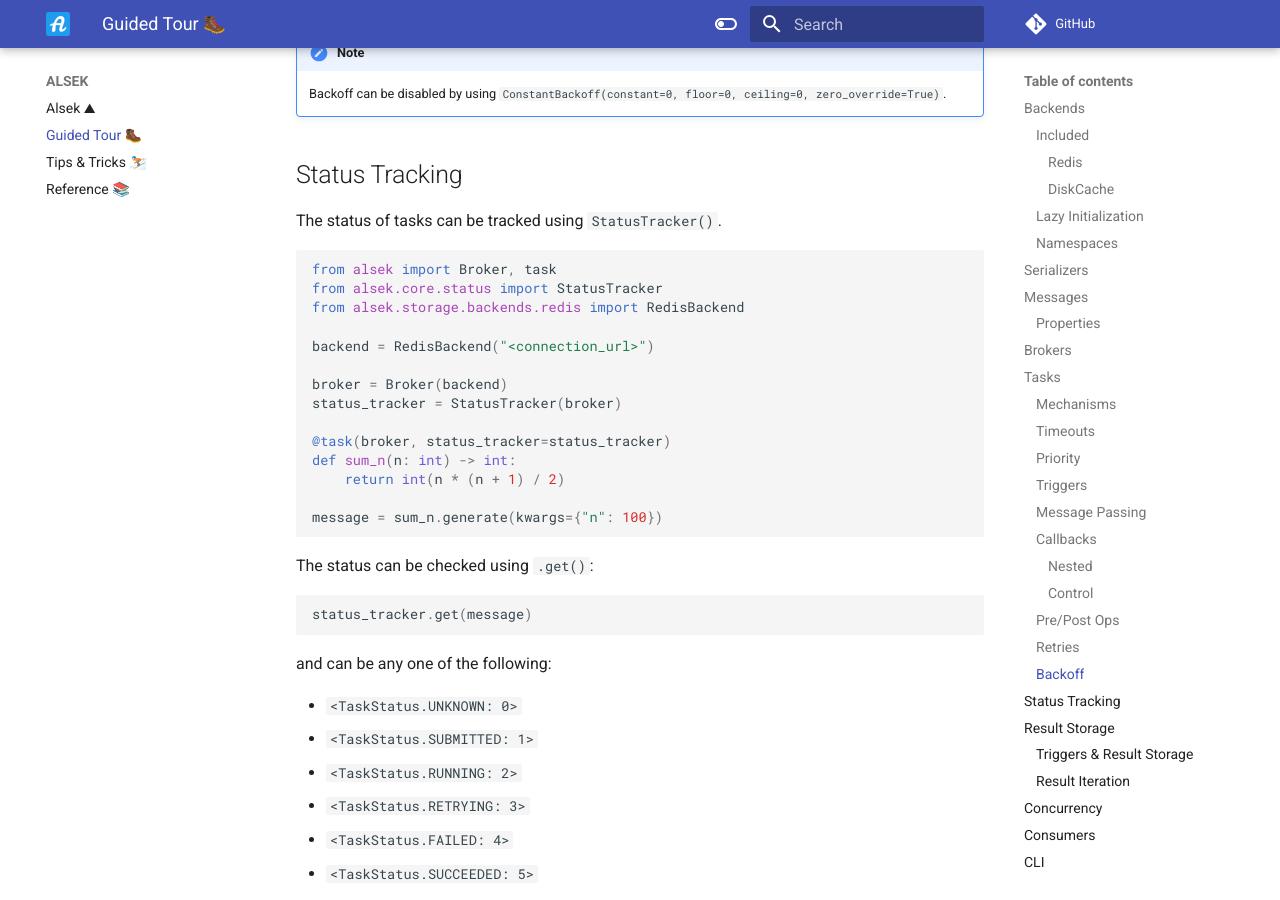
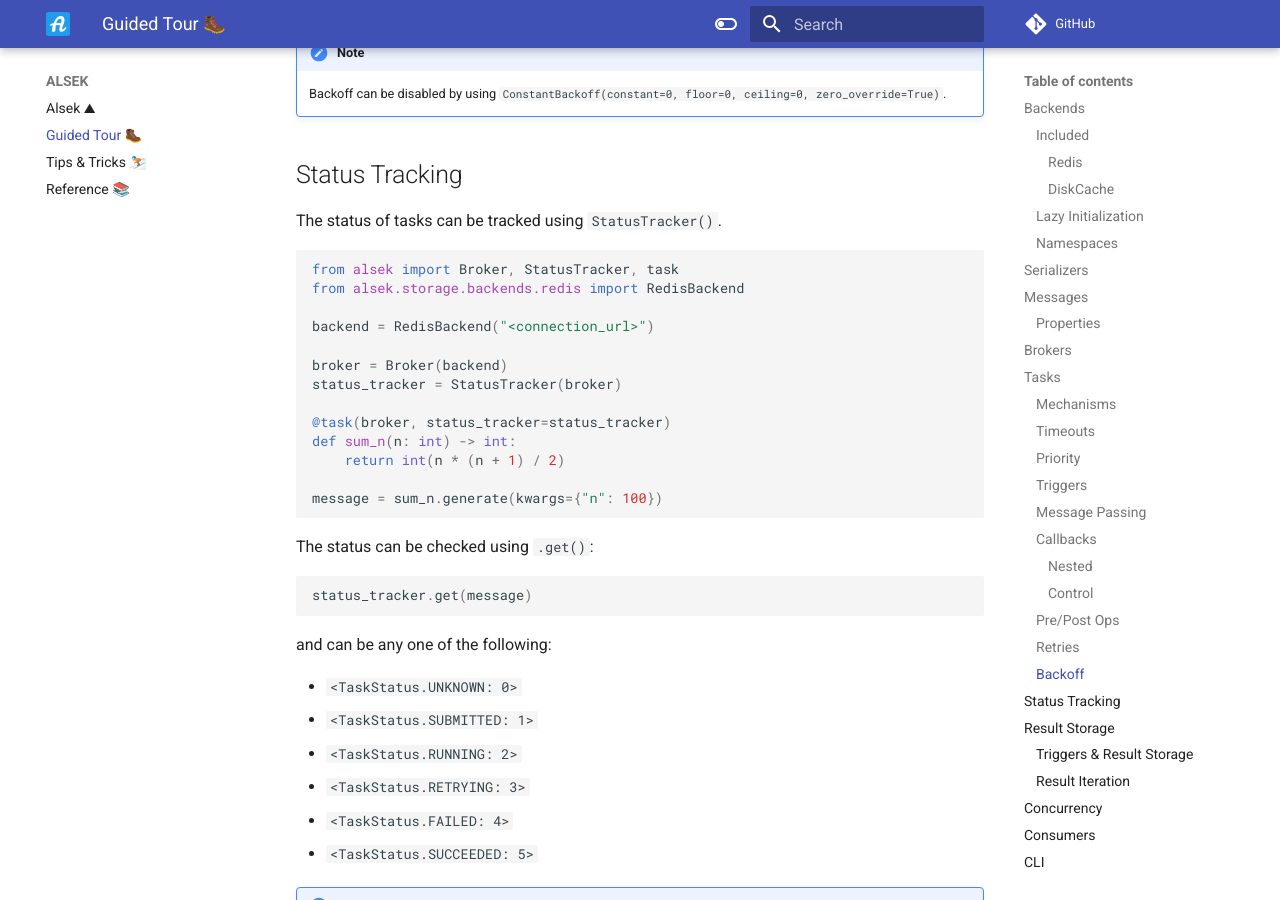
Before and after one commit to TariqAHassan/alsek, an MkDocs documentation site: the page built from docs/guided_tour.md, in a window 1280 px wide and 900 px high, scrolled down 11730 px. Built offline with MkDocs 1.6.1 and Material for MkDocs 9.7.7, drawn with Linux system fonts in a browser that asks for light colours; comment, search, counter and statistics services are not loaded.

Commit message:
Simplify imports

````diff
--- a/alsek/__init__.py
+++ b/alsek/__init__.py
@@ -6,6 +6,7 @@
 from alsek.core.broker import Broker
 from alsek.core.concurrency import Lock
 from alsek.core.message import Message
+from alsek.core.status import StatusTracker
 from alsek.core.task import task
 
 __version__: str = "0.0.1"
--- a/docs/guided_tour.md
+++ b/docs/guided_tour.md
@@ -581,8 +581,7 @@ def task_c() -> int:
 The status of tasks can be tracked using `StatusTracker()`.
 
 ```python
-from alsek import Broker, task
-from alsek.core.status import StatusTracker
+from alsek import Broker, StatusTracker, task
 from alsek.storage.backends.redis import RedisBackend
 
 backend = RedisBackend("<connection_url>")
````
